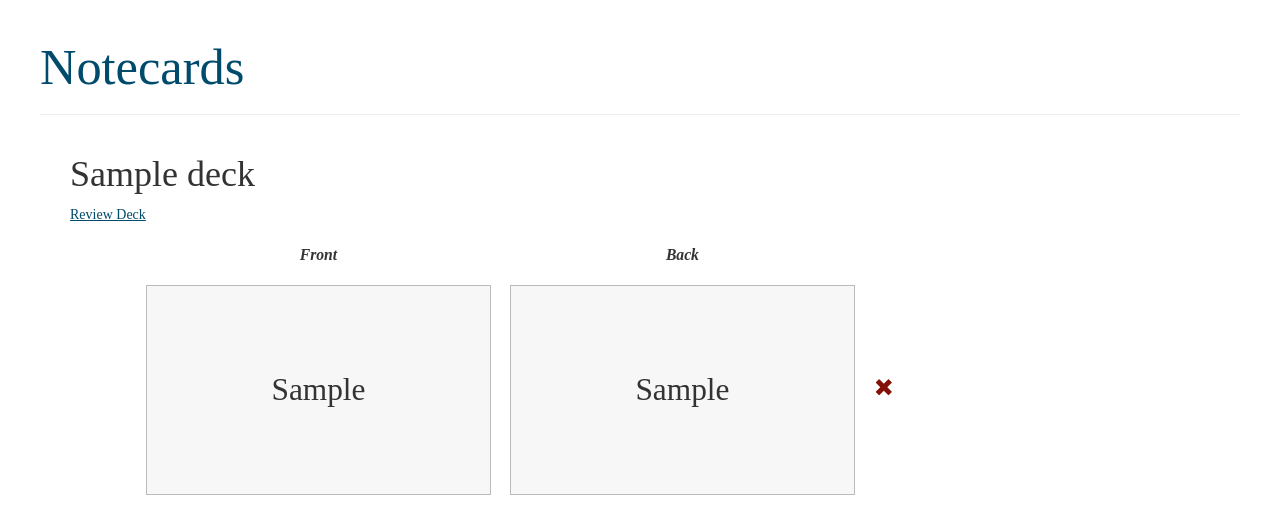
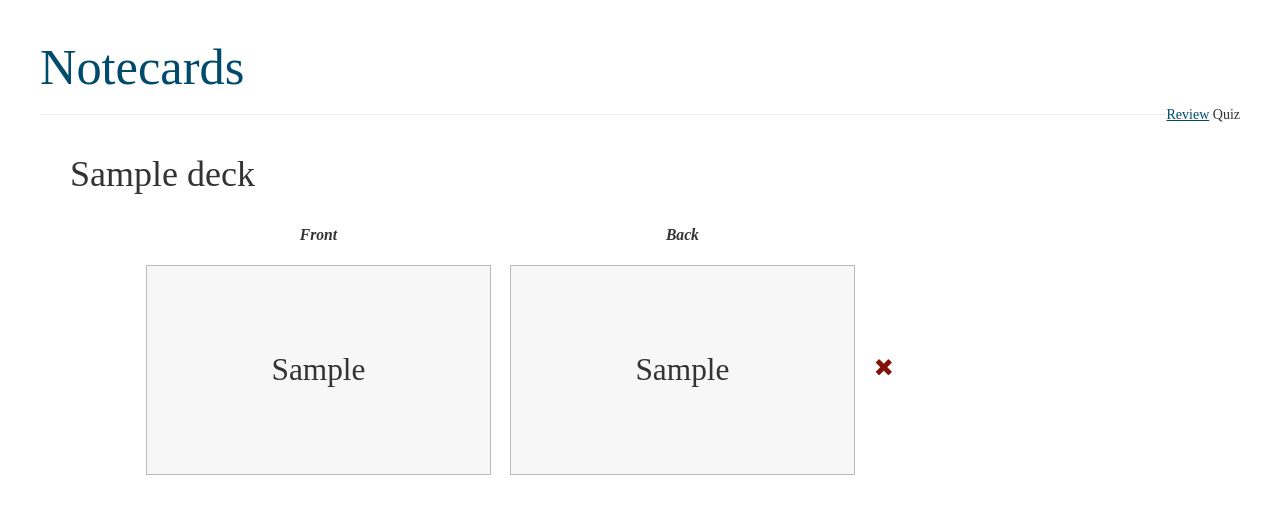
Before and after one commit to jaohara/notecards, a Django app: page /deck/1/ in a window 1280 px wide. Shown: the top 513 px of the page. Run offline with Django 3.2, Linux system fonts and the light colour scheme; tables that the repository leaves empty hold one stand-in row (values such as "Sample post"); some libraries are stand-ins or nearby versions; some web fonts are replaced.

Commit message:
Minor updates to templates and CSS.

```diff
--- a/notecards/static/css/notecards.css
+++ b/notecards/static/css/notecards.css
@@ -1,3 +1,14 @@
+/* ------------------------------------------------------
+    notecards.css
+    A stylesheet for the notecards app.
+
+    Written by John O'Hara, 2016
+
+    TODO:
+        - Clean up organization and alphabetize
+        properties
+------------------------------------------------------ */
+
 * {
     font-family: 'Fanwood Text', serif;
     font-size: 1.0em;
@@ -15,6 +26,43 @@
 .page-header h1 a{
     text-decoration: none;
     font-size: 1.4em;
+}
+
+.page-header h1{
+    width: 50%;
+}
+
+/* ------------------------------------------------------
+    Menu
+------------------------------------------------------ */
+
+/*
+    This really needs some work right now. As it is, the
+    tooltip idea isn't working, and each of the nav
+    header and the menu are taking up their full width
+    of the .page-header container, so they are appearing
+    on different lines. Definitely needs some retooling
+    to figure out how to make this work.
+*/
+
+div.menu{
+    float: right;
+}
+
+.unclickable{
+    display: inline;
+    position: relative;
+}
+
+.deck-quiz .unclickable:hover:before{
+    background: rbga(255,255,255,0.8);
+    border: 1px solid #bbb;
+    content: attr(title);
+    left: 20%;
+    padding: 5px 15px;
+    position: absolute;
+    z-index: 98;
+    width: 220px;
 }
 
 /* ------------------------------------------------------
--- a/notecards/templates/notecards/base.html
+++ b/notecards/templates/notecards/base.html
@@ -16,6 +16,9 @@
     <body>
         <div class="page-header">
             <h1><a href="/">Notecards</a></h1>
+
+            {% block menu %}
+            {% endblock %}
         </div>
 
         <div class="content container">
--- a/notecards/templates/notecards/deck_review.html
+++ b/notecards/templates/notecards/deck_review.html
@@ -4,8 +4,6 @@
     <div class="front">{{front}}</div>
     <dic class="back">{{back}}</dic>
 
-    <!-- Note: PK IS HARD-CODED HERE FOR TESTING! RETURN AND UPDATE ASAP -->
-
     <a href="{% url 'deck_review' pk=pk card_index=card_index|add:'1' %}">Next Card</a>
 
 {% endblock %}
--- a/notecards/templates/notecards/deck_view.html
+++ b/notecards/templates/notecards/deck_view.html
@@ -1,8 +1,24 @@
 {% extends 'notecards/base.html' %}
+
+{% block menu %}
+    <div class="menu">
+        <span class="deck-review">
+            <a href="{% url 'deck_review' pk=deck.pk card_index=0 %}">Review</a>
+        </span>
+
+        {% if deck.card_count >= 4 %}
+        <span class="deck-quiz">
+            <a href="">Quiz</a>
+        {% else %}
+        <span class="deck-quiz unclickable" title="At least 4 cards are needed to make a Quiz.">Quiz
+        {% endif %}
+        </span>
+    </div>
+{% endblock %}
 
 {% block content %}
     <h1>{{deck.title}}</h1>
-    <a href="{% url 'deck_review' pk=deck.pk card_index=0 %}">Review Deck</a>
+
     <table class="card-table">
         <tr class="card-table-header">
             <th>Front</th>
```
